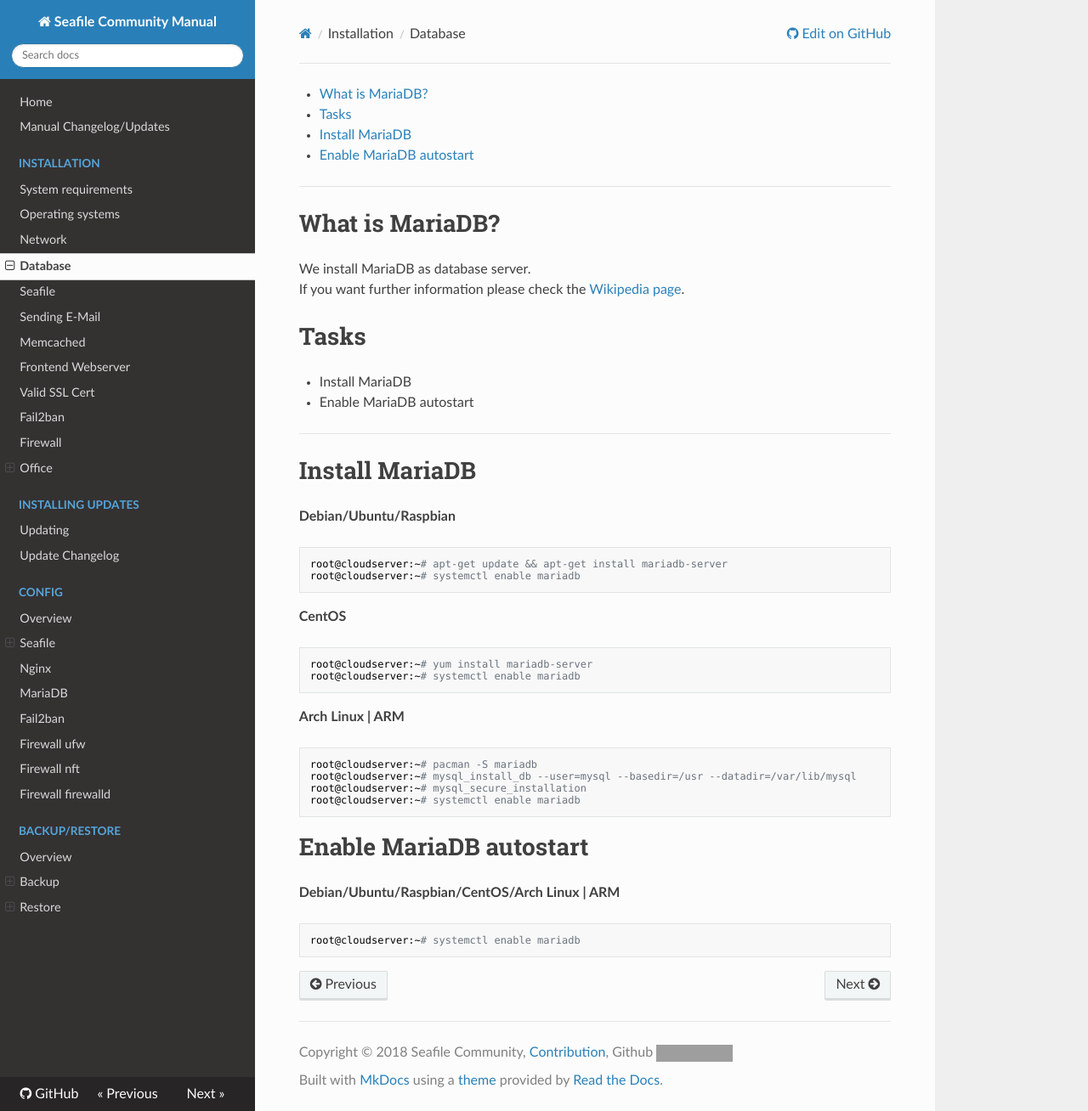
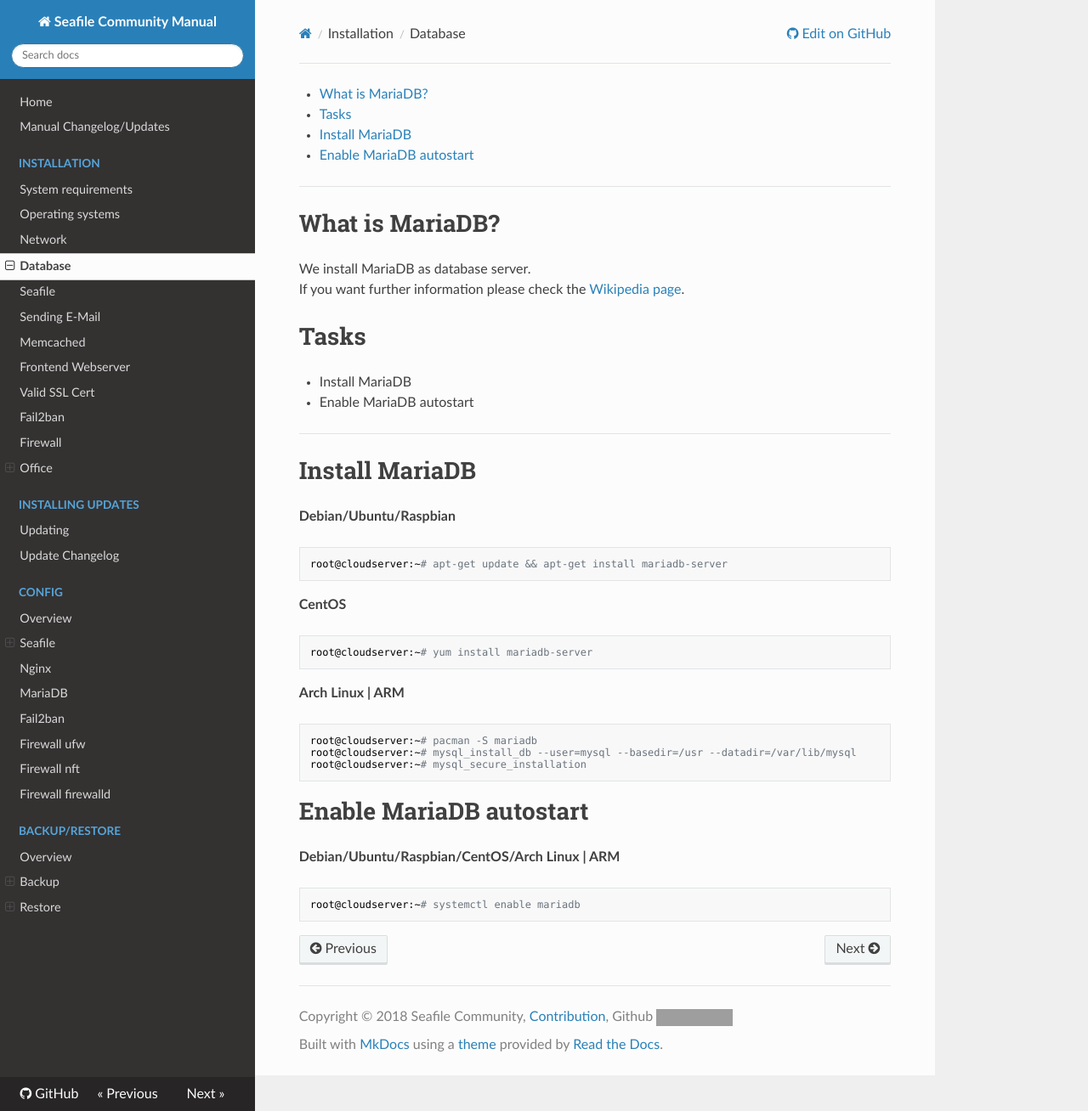
Before and after one commit to DerDanilo/seafile-community-manual, an MkDocs documentation site: the page built from docs/installation/database.md, in a window 1280 px wide and 1308 px high. Shown: the whole window at 85% size. Built offline with MkDocs 1.6.1, drawn with Linux system fonts in a browser that asks for light colours; nearby versions of some CDN libraries; old or Windows-style settings are respelled for this version of MkDocs; grey boxes are pictures that could not be loaded.

Commit message:
systemctl enable mariadb
Doesn't need to be on every operation system listed.

> Enable MariaDB autostart

Is already for every operation system.

````diff
--- a/docs/installation/database.md
+++ b/docs/installation/database.md
@@ -19,14 +19,12 @@ If you want further information please check the [Wikipedia page](https://en.wik
 
 ```sh
 root@cloudserver:~# apt-get update && apt-get install mariadb-server
-root@cloudserver:~# systemctl enable mariadb
 ```
 
 **CentOS**
 
 ```sh
 root@cloudserver:~# yum install mariadb-server
-root@cloudserver:~# systemctl enable mariadb
 ```
 
 **Arch Linux | ARM**
@@ -35,7 +33,6 @@ root@cloudserver:~# systemctl enable mariadb
 root@cloudserver:~# pacman -S mariadb
 root@cloudserver:~# mysql_install_db --user=mysql --basedir=/usr --datadir=/var/lib/mysql
 root@cloudserver:~# mysql_secure_installation
-root@cloudserver:~# systemctl enable mariadb
 ```
 
 # Enable MariaDB autostart
````
